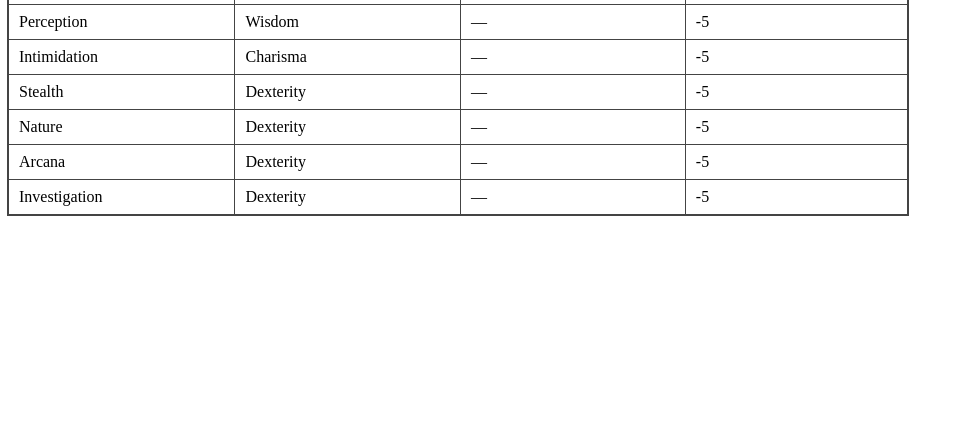
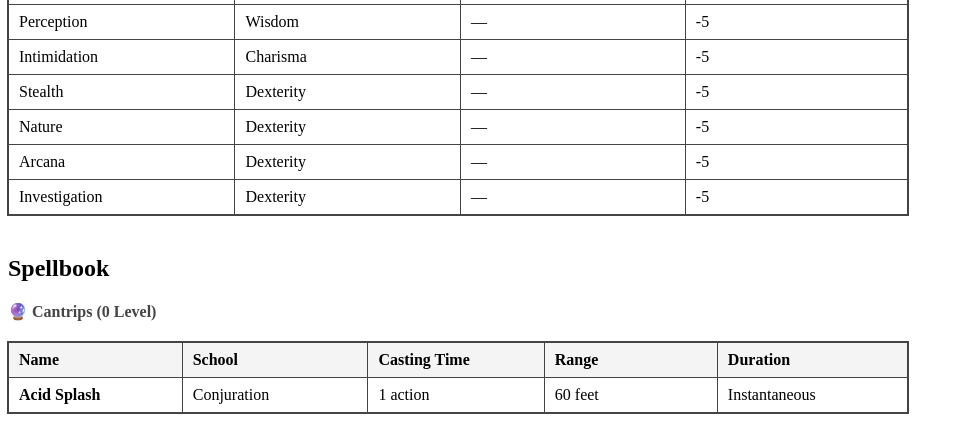
Before and after one commit to AsteerD/DnD-character-sheet-creator, a Django app: page /character/1/ in a window 1280 px wide. Shown: the part 1808-2229 px from the top of the page, without its empty margins (0-965 px from the left). Before the commit the page ends 2024 px from the top, so only its background shows below. Run offline with Django 5.2, Linux system fonts and the light colour scheme; a user stored in the database is signed in; data comes from the database, SQL or seed files in the repository; tables that the repository leaves empty hold one stand-in row (values such as "Sample post").

Commit message:
spelle wyswietlane na karcie postaci

```diff
--- a/base/templates/base/character.html
+++ b/base/templates/base/character.html
@@ -134,6 +134,60 @@
     {% endfor %}
     </tbody>
   </table>
+  </table>
+
+<h2 style="margin-top: 40px;">Spellbook</h2>
+
+{% if character.spells.exists %}
+
+    {% regroup character.spells.all|dictsort:"level" by level as spell_levels %}
+
+    {% for level_group in spell_levels %}
+        <h4 style="margin-top: 20px; color: #444;">
+            {% if level_group.grouper == 0 %}
+                🔮 Cantrips (0 Level)
+            {% else %}
+                ⚡ Level {{ level_group.grouper }}
+            {% endif %}
+        </h4>
+
+        <table class="detail-table">
+            <thead>
+                <tr>
+                    <th>Name</th>
+                    <th>School</th>
+                    <th>Casting Time</th>
+                    <th>Range</th>
+                    <th>Duration</th>
+                </tr>
+            </thead>
+            <tbody>
+                {% for spell in level_group.list %}
+                <tr>
+                    <td><strong>{{ spell.name }}</strong></td>
+                    <td>{{ spell.school }}</td>
+                    <td>{{ spell.casting_time }}</td>
+                    <td>{{ spell.range }}</td>
+                    <td>
+                        {{ spell.duration }}
+                        {% if spell.concentration %} (C){% endif %}
+                        {% if spell.ritual %} (R){% endif %}
+                    </td>
+                </tr>
+                {% endfor %}
+            </tbody>
+        </table>
+    {% endfor %}
+
+{% else %}
+    {% if character.character_class.spells.exists %}
+        <p>This character knows magic but hasn't prepared any spells yet.
+           <a href="{% url 'character_spells' character.pk %}">Click here to manage spells.</a>
+        </p>
+    {% else %}
+        <p>This character has no magical abilities.</p>
+    {% endif %}
+{% endif %}
 {% else %}
   <p>Character not found.</p>
 {% endif %}
```
